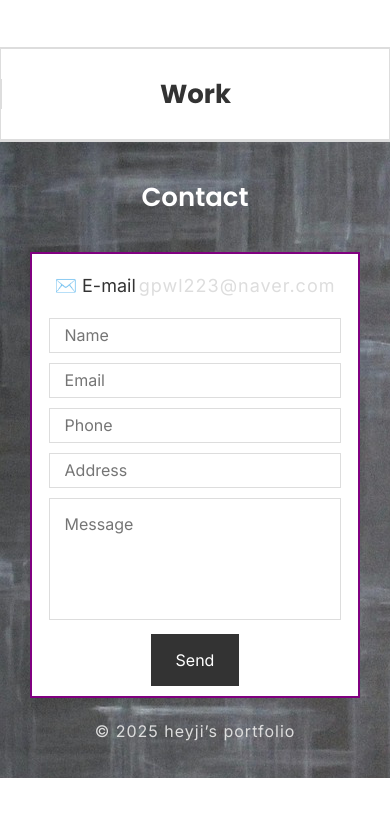
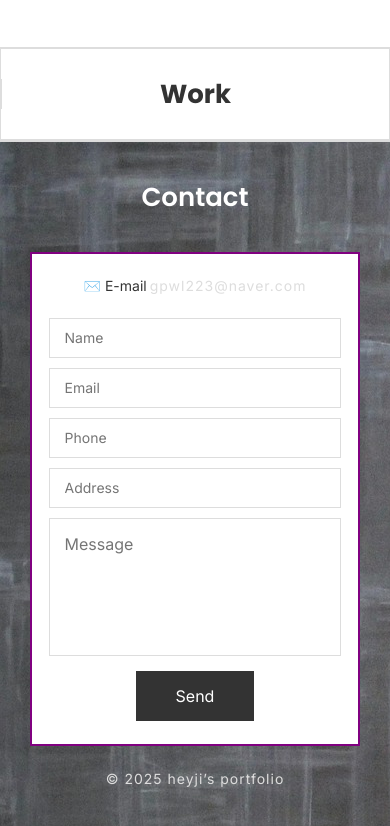
Before and after one commit to Hyeji0223/Porfolio, a website: page index.html in a window 390 px wide. Shown: the part 1307-2133 px from the top of the page. Before the commit the page ends 2085 px from the top, so only its background shows below. Drawn offline with nearby package versions, Linux system fonts and the light colour scheme.

Commit message:
모바일 contact 폰트 스타일 변경

```diff
--- a/style.css
+++ b/style.css
@@ -718,14 +718,23 @@ header .column.logo h6:last-child {
 
 /* Contact 부분 모바일 */
 @media (max-width: 600px) {
+  #contact .container-fluid .row .right-section .contact-area .box .form .left h3,
+  #contact .container-fluid .row .right-section .contact-area .box .form .left h5 {
+    font-size: 14px;
+  }
   #contact #contact-form .form-row {
     flex-direction: column;
-    height: 90px;
+    height: 100px;
     gap: 0;
     margin: 0;
   }
   #contact #contact-form .form-row input {
+    font-size: 14px;
     margin-bottom: 10px;
+  }
+  #contact #contact-form button {
+  width: 40%;
+  height: 50px;
   }
 }
 
```
